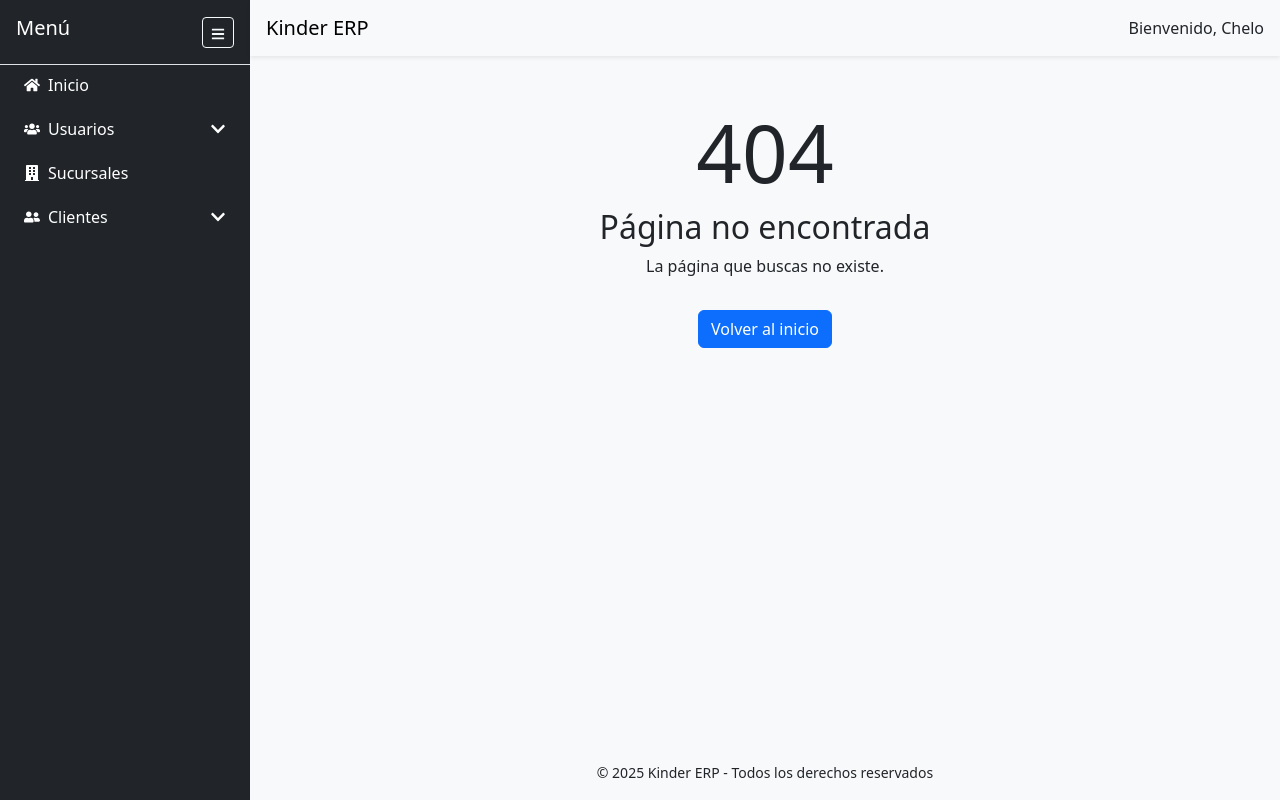
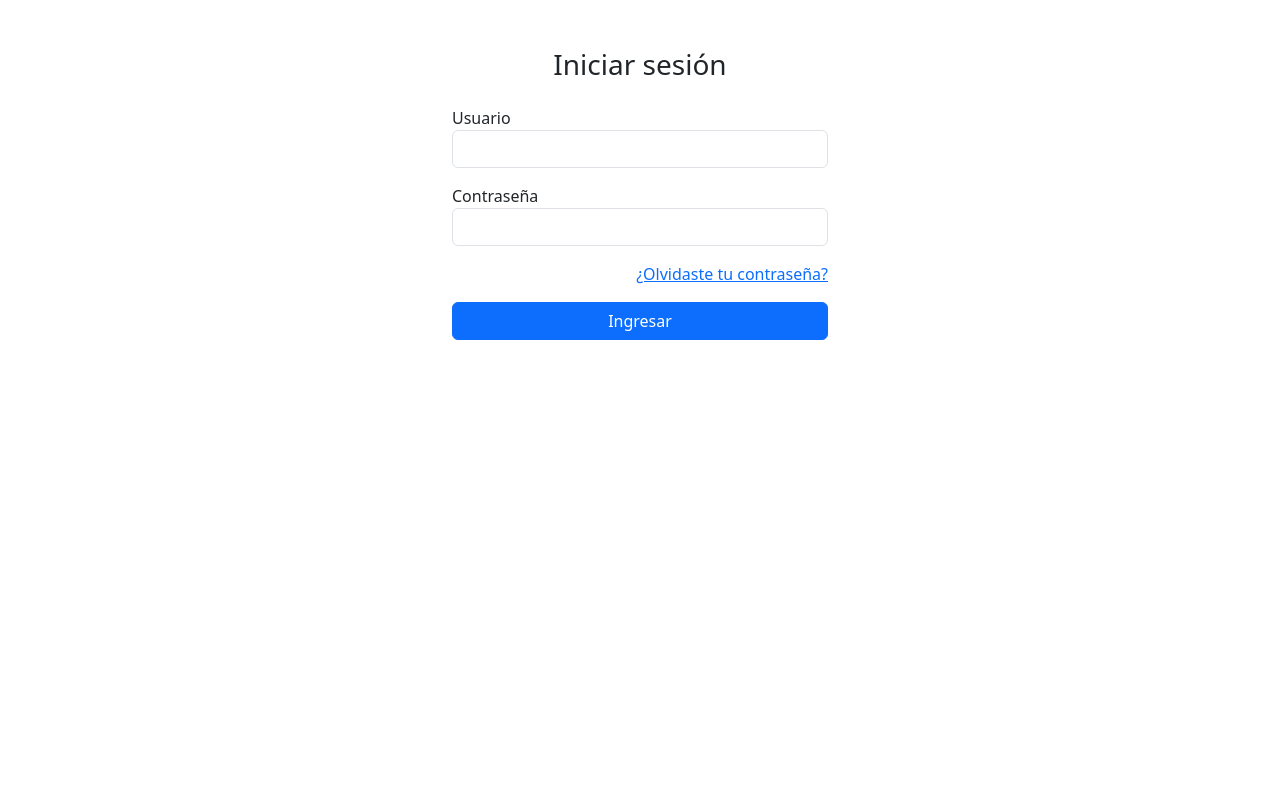
Before and after one commit to chelochambi/kinder-frontend, a React (Vite) app: page /login in a window 1280 px wide. Before the commit this address had no page. Built offline with nearby package versions, Linux system fonts and the light colour scheme.

Commit message:
Funciona autenticación de logín con persistencia local

```diff
--- a/src/App.jsx
+++ b/src/App.jsx
@@ -2,16 +2,42 @@ import { BrowserRouter, Routes, Route } from "react-router-dom";
 import MainLayout from "./layout/MainLayout";
 import Dashboard from "./pages/Dashboard";
 import NotFound from "./pages/NotFound";
+import ListaUsuario from "./pages/usuarios/ListaUsuario";
+import Roles from "./pages/usuarios/Roles";
+import ListaClientes from "./pages/clientes/ListaClientes";
+import PagoMensualidades from "./pages/clientes/PagoMensualidades";
+import ListaSucursales from "./pages/sucurales/ListaSucursales";
+
+import Login from "./pages/Login";
+import { AuthProvider } from "./context/AuthContext";
+import PrivateRoute from "./components/PrivateRoute";
 
 function App() {
   return (
     <BrowserRouter>
-      <MainLayout>
+      <AuthProvider>
         <Routes>
-          <Route path="/" element={<Dashboard  />} />
-          <Route path="*" element={<NotFound />} />
+          {/* Ruta pública */}
+          <Route path="/login" element={<Login />} />
+
+          {/* Rutas protegidas */}
+          <Route path="*" element={
+            <PrivateRoute>
+              <MainLayout>
+                <Routes>
+                  <Route path="/" element={<Dashboard />} />
+                  <Route path="/usuarios" element={<ListaUsuario />} />
+                  <Route path="/usuarios/Roles" element={<Roles />} />
+                  <Route path="/sucursales" element={<ListaSucursales />} />
+                  <Route path="/clientes" element={<ListaClientes />} />
+                  <Route path="/clientes/pagos" element={<PagoMensualidades />} />
+                  <Route path="*" element={<NotFound />} />
+                </Routes>
+              </MainLayout>
+            </PrivateRoute>
+          } />
         </Routes>
-      </MainLayout>
+      </AuthProvider>
     </BrowserRouter>
   );
 }
--- /dev/null
+++ b/src/components/PrivateRoute.jsx
@@ -0,0 +1,10 @@
+import { Navigate } from "react-router-dom";
+import { useAuth } from "../context/AuthContext";
+
+export default function PrivateRoute({ children }) {
+  const { user, loading } = useAuth();
+
+  if (loading) return null; // o un spinner si querés
+
+  return user ? children : <Navigate to="/login" />;
+}
--- /dev/null
+++ b/src/context/AuthContext.jsx
@@ -0,0 +1,50 @@
+import { createContext, useContext, useState, useEffect } from "react";
+import { useNavigate } from "react-router-dom";
+
+const AuthContext = createContext();
+
+const hardcodedUser = {
+  username: "admin",
+  password: "1234"
+};
+
+export function AuthProvider({ children }) {
+  const [user, setUser] = useState(null);
+  const [loading, setLoading] = useState(true); // NUEVO
+  const navigate = useNavigate();
+
+  useEffect(() => {
+    const savedUser = localStorage.getItem("user");
+    if (savedUser) {
+      setUser(JSON.parse(savedUser));
+    }
+    setLoading(false); // Cuando termina de intentar recuperar sesión
+  }, []);
+
+  const login = (username, password) => {
+    if (username === hardcodedUser.username && password === hardcodedUser.password) {
+      const newUser = { username };
+      setUser(newUser);
+      localStorage.setItem("user", JSON.stringify(newUser));
+      navigate("/");
+      return true;
+    }
+    return false;
+  };
+
+  const logout = () => {
+    setUser(null);
+    localStorage.removeItem("user");
+    navigate("/login");
+  };
+
+  return (
+    <AuthContext.Provider value={{ user, login, logout, loading }}>
+      {children}
+    </AuthContext.Provider>
+  );
+}
+
+export function useAuth() {
+  return useContext(AuthContext);
+}
--- a/src/data/menuItems.js
+++ b/src/data/menuItems.js
@@ -13,8 +13,8 @@ export const menuItems = [
     label: "Usuarios",
     icon: FaUsers,
     subMenus: [
-      { id: 21, label: "Administrar usuarios", path: "/usuarios" },
-      { id: 22, label: "Roles", path: "/roles" },
+      { id: 21, label: "Listado usuarios", path: "/usuarios" },
+      { id: 22, label: "Roles", path: "/usuarios/roles" },
     ],
   },
   {
@@ -29,7 +29,7 @@ export const menuItems = [
     icon: FaUserFriends,
     subMenus: [
       { id: 41, label: "Listado clientes", path: "/clientes" },
-      { id: 42, label: "Clientes VIP", path: "/clientes/vip" },
+      { id: 42, label: "Pagos mensuales", path: "/clientes/pagos" },
     ],
   },
 ];
--- /dev/null
+++ b/src/pages/Login.jsx
@@ -0,0 +1,52 @@
+import { useState } from "react";
+import { useAuth } from "../context/AuthContext";
+
+export default function Login() {
+  const { login } = useAuth();
+  const [username, setUsername] = useState("");
+  const [password, setPassword] = useState("");
+  const [error, setError] = useState("");
+
+  const handleSubmit = (e) => {
+    e.preventDefault();
+    const ok = login(username, password);
+    if (!ok) {
+      setError("Credenciales incorrectas");
+    }
+  };
+
+  return (
+    <div className="container mt-5" style={{ maxWidth: "400px" }}>
+      <h3 className="mb-4 text-center">Iniciar sesión</h3>
+      {error && <div className="alert alert-danger">{error}</div>}
+      <form onSubmit={handleSubmit}>
+        <div className="mb-3">
+          <label>Usuario</label>
+          <input
+            type="text"
+            className="form-control"
+            value={username}
+            onChange={(e) => setUsername(e.target.value)}
+            required
+          />
+        </div>
+        <div className="mb-3">
+          <label>Contraseña</label>
+          <input
+            type="password"
+            className="form-control"
+            value={password}
+            onChange={(e) => setPassword(e.target.value)}
+            required
+          />
+        </div>
+        <div className="mb-3 text-end">
+          <a href="#">¿Olvidaste tu contraseña?</a>
+        </div>
+        <button type="submit" className="btn btn-primary w-100">
+          Ingresar
+        </button>
+      </form>
+    </div>
+  );
+}
--- /dev/null
+++ b/src/pages/clientes/ListaClientes.jsx
@@ -0,0 +1,7 @@
+export default function ListaClientes() {
+  return (
+    <div className="container mt-4">
+      <h2>Lista Clientes</h2>
+    </div>
+  );
+}
--- /dev/null
+++ b/src/pages/clientes/PagoMensualidades.jsx
@@ -0,0 +1,7 @@
+export default function PagoMensualidades() {
+  return (
+    <div className="container mt-4">
+      <h2>Pago Mensualidades</h2>
+    </div>
+  );
+}
--- /dev/null
+++ b/src/pages/sucurales/ListaSucursales.jsx
@@ -0,0 +1,7 @@
+export default function ListaSucursales() {
+  return (
+    <div className="container mt-4">
+      <h2>Lista sucursales</h2>
+    </div>
+  );
+}
--- /dev/null
+++ b/src/pages/usuarios/ListaUsuario.jsx
@@ -0,0 +1,7 @@
+export default function ListaUsuario() {
+  return (
+    <div className="container mt-4">
+      <h2>Lista usuarios</h2>
+    </div>
+  );
+}
--- /dev/null
+++ b/src/pages/usuarios/Roles.jsx
@@ -0,0 +1,7 @@
+export default function Roles() {
+  return (
+    <div className="container mt-4">
+      <h2>Roles</h2>
+    </div>
+  );
+}
```
